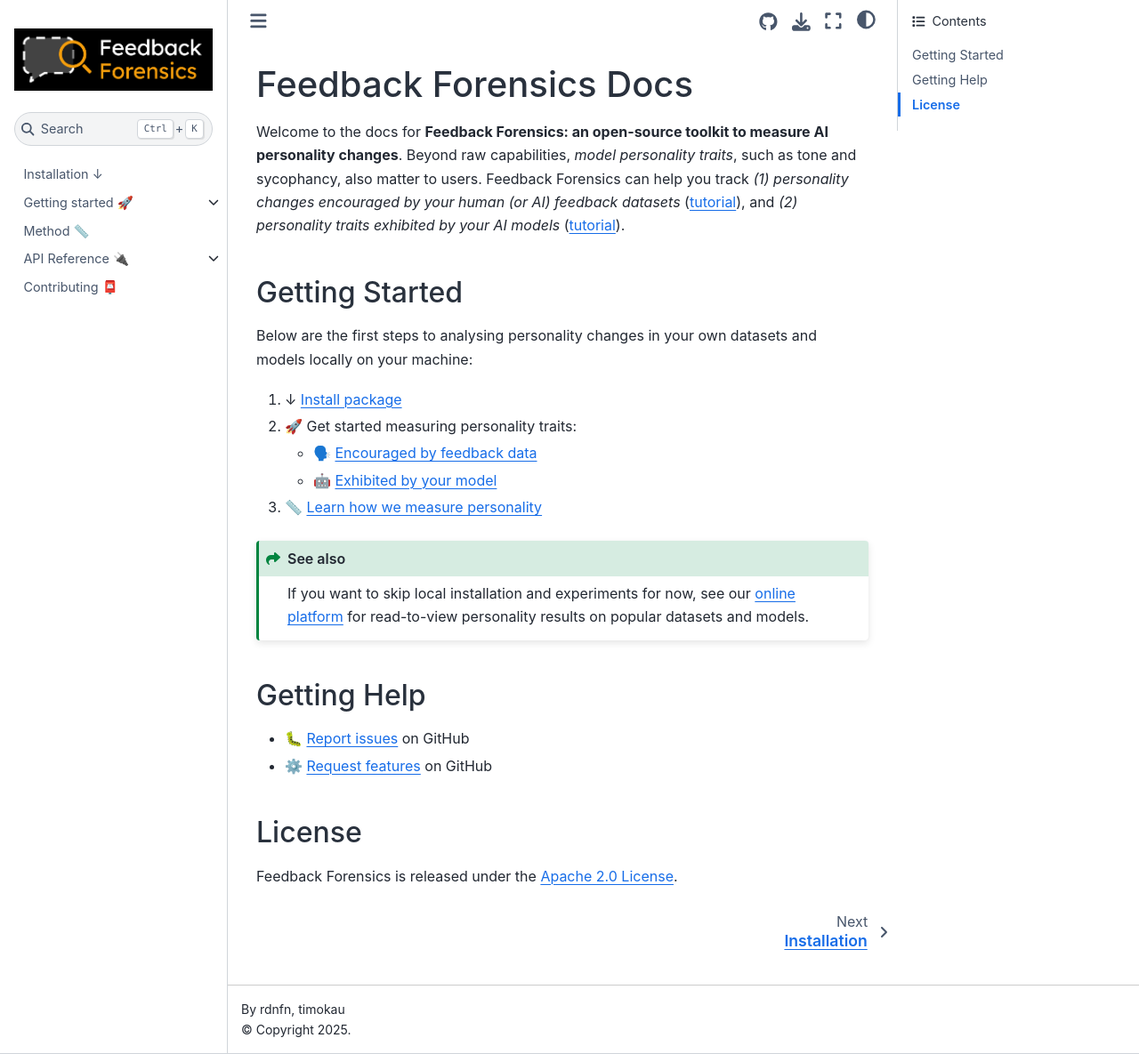
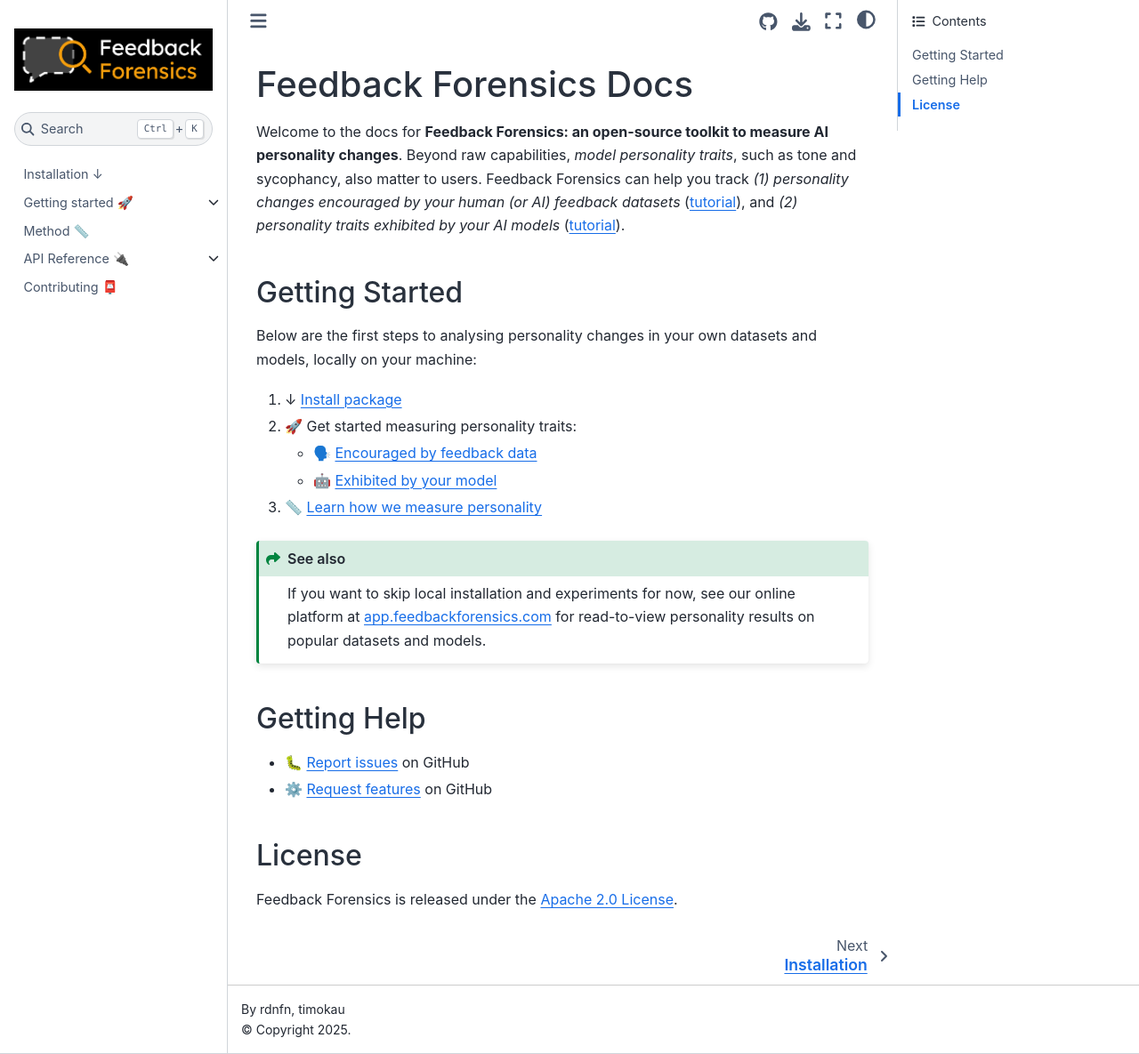
Before and after one commit to rdnfn/feedback-forensics, a Jupyter Book: the page built from docs/index.md, in a window 1280 px wide and 1185 px high. Shown: the whole window at 89% size. Built offline with Jupyter Book 1.0.4 settings and Sphinx 7.4.7 and the Sphinx Book theme 1.1.4, drawn with Linux system fonts in a browser that asks for light colours; pages that are not in the unit, such as notebooks, are missing from menus.

Commit message:
Update index page further

````diff
--- a/docs/index.md
+++ b/docs/index.md
@@ -4,7 +4,7 @@
 
 ## Getting Started
 
-Below are the first steps to analysing personality changes in your own datasets and models locally on your machine:
+Below are the first steps to analysing personality changes in your own datasets and models, locally on your machine:
 
 1. ↓ [Install package](installation.md)
 2. 🚀 Get started measuring personality traits:
@@ -13,7 +13,7 @@
 3. 📏 [Learn how we measure personality](method/index.md)
 
 ```{seealso}
-If you want to skip local installation and experiments for now, see our [online platform](https://app.feedbackforensics.com/) for read-to-view personality results on popular datasets and models.
+If you want to skip local installation and experiments for now, see our online platform at [app.feedbackforensics.com](https://app.feedbackforensics.com/) for read-to-view personality results on popular datasets and models.
 ```
 
 
````
